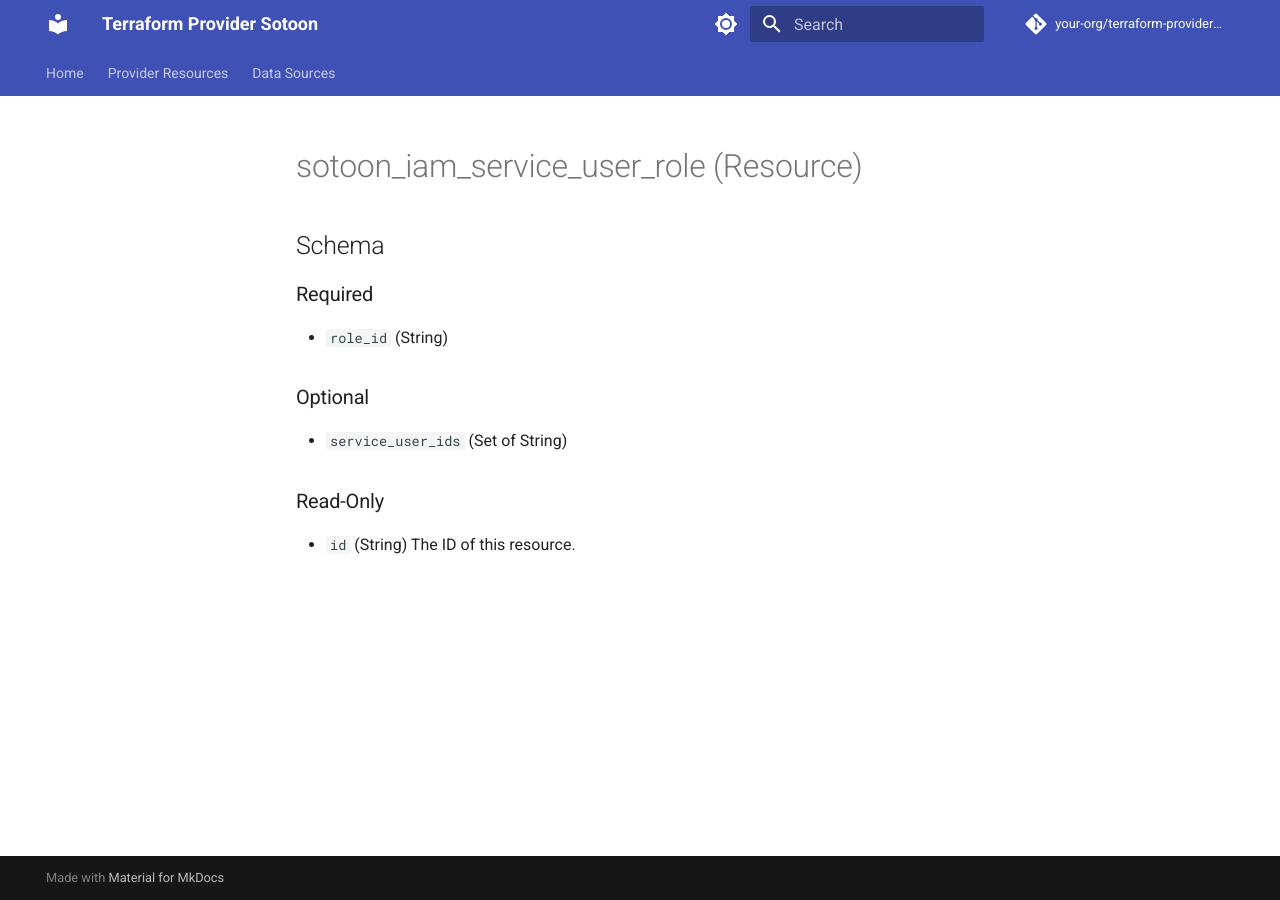
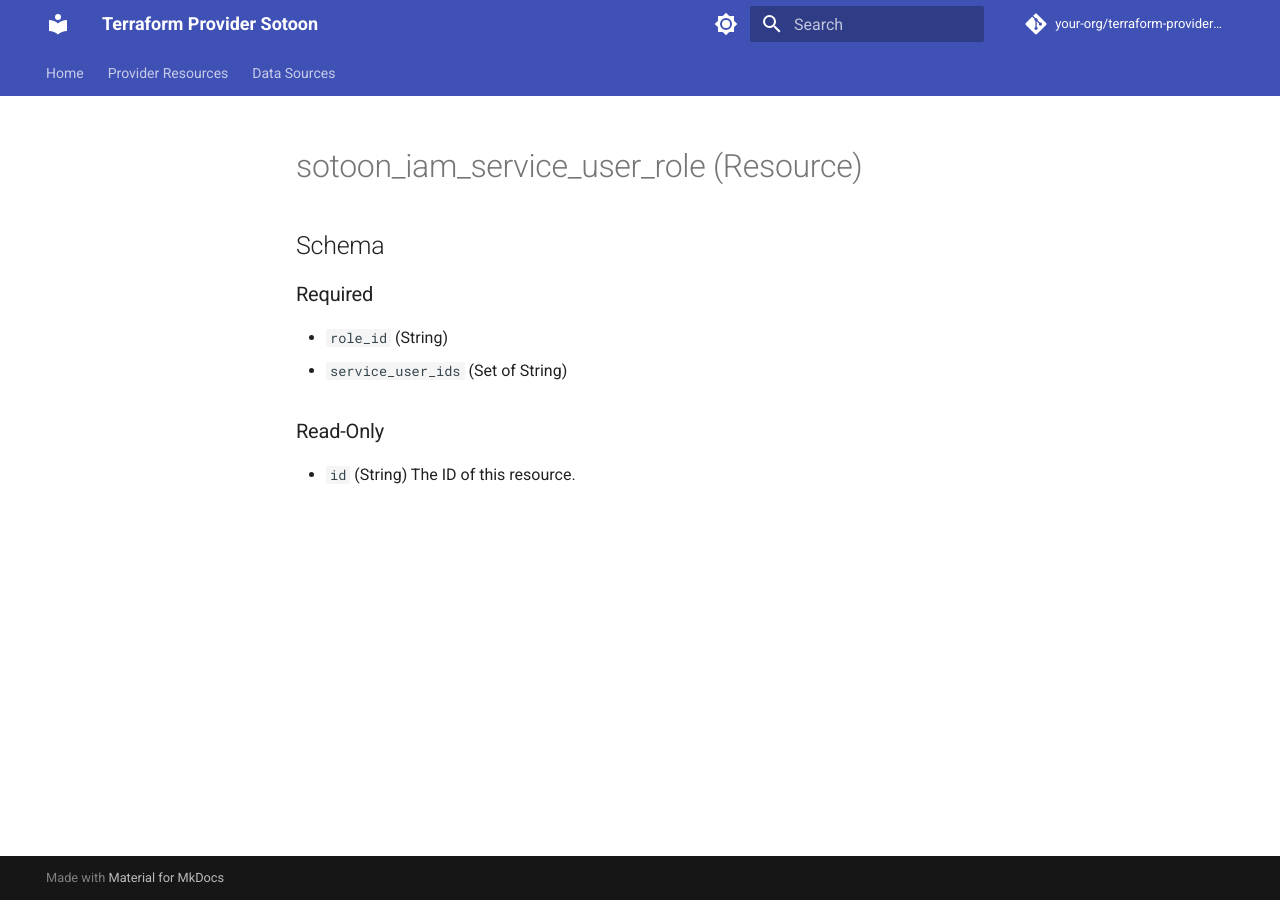
Before and after one commit to sotoon/terraform-provider-sotoon, an MkDocs documentation site: the page built from docs/resources/iam_service_user_role.md, in a window 1280 px wide. Built offline with MkDocs 1.6.1 and Material for MkDocs 9.7.7, drawn with Linux system fonts in a browser that asks for light colours; comment, search, counter and statistics services are not loaded.

Commit message:
[ Doc ] Change service_user_ids structure and edit to required

```diff
--- a/docs/resources/iam_service_user_role.md
+++ b/docs/resources/iam_service_user_role.md
@@ -18,9 +18,6 @@ description: |-
 ### Required
 
 - `role_id` (String)
-
-### Optional
-
 - `service_user_ids` (Set of String)
 
 ### Read-Only
```
Also changed, not shown: docs/resources/iam_service_user_group.md (+0 -3 lines).
